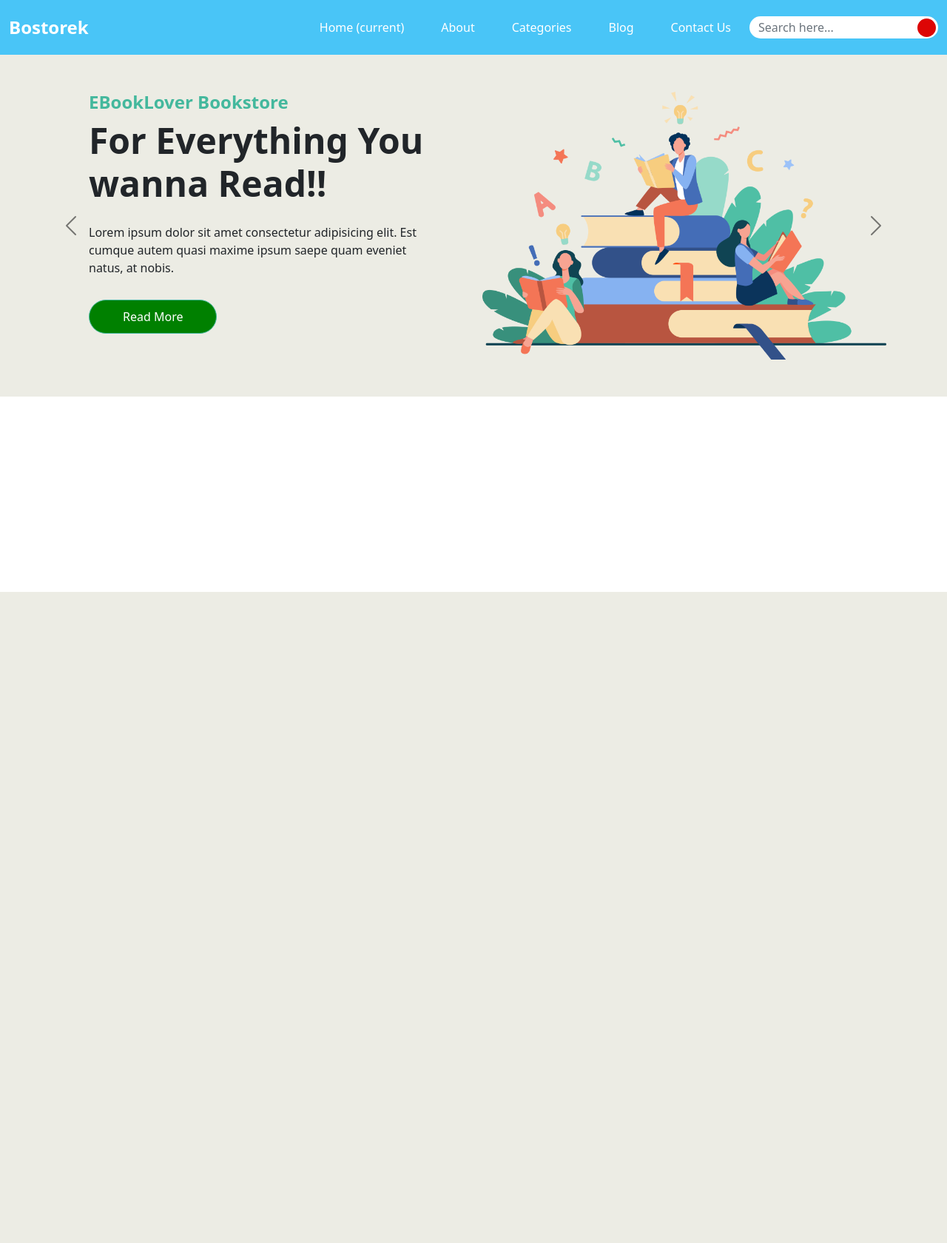
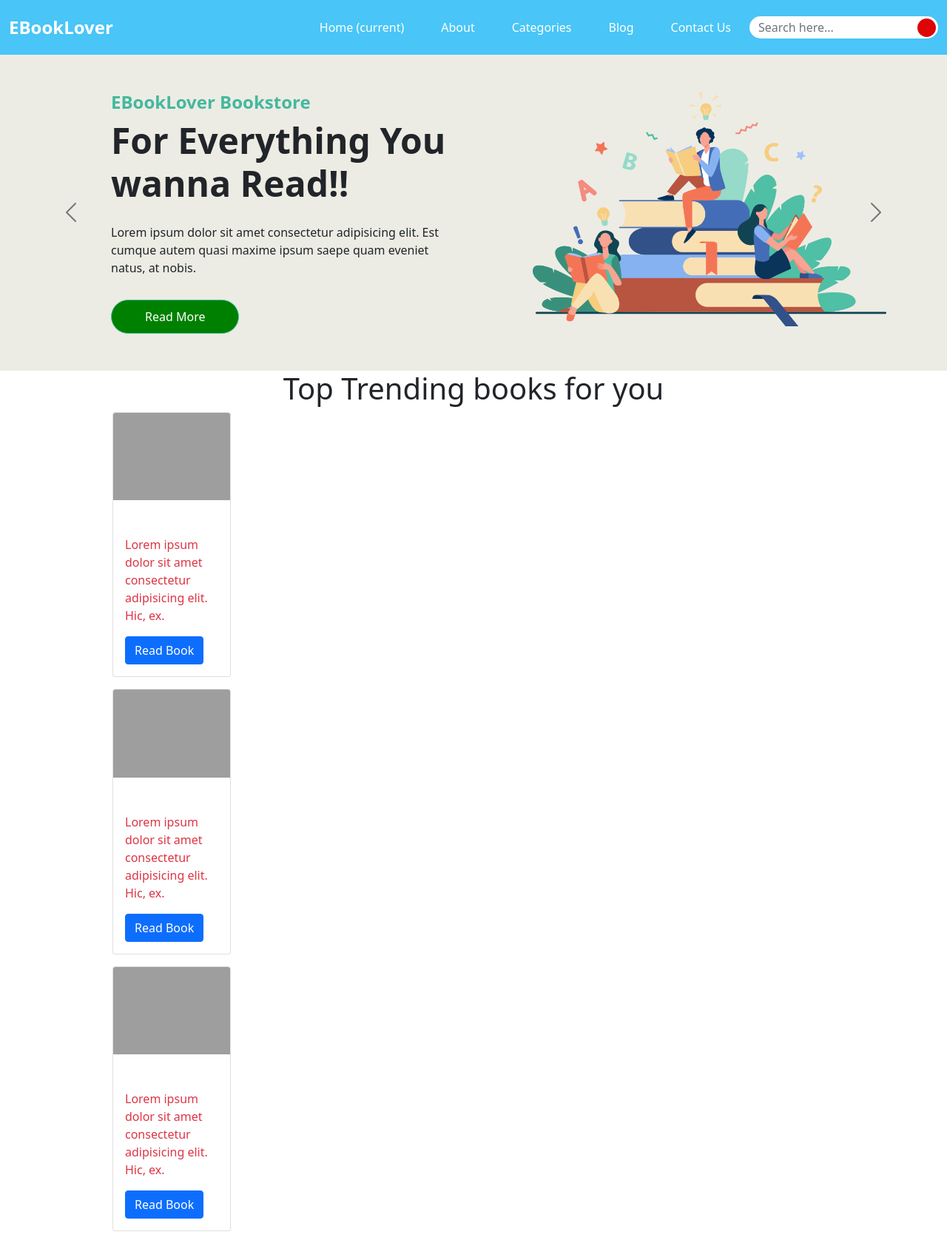
Before and after one commit to codes71/simple-bookstore, a PHP site: page / in a window 1280 px wide. Shown: the whole page at 74% size. Before the commit the page ends 800 px from the top, so only its background shows below. Run offline with PHP 8.4, Linux system fonts and the light colour scheme; grey boxes are pictures that could not be loaded.

Commit message:
making top trending section

```diff
--- a/index.html
+++ b/index.html
@@ -12,10 +12,10 @@
     <div class="top">
         <header class="header_section">
             <div class="container-fluid">
-              <nav class="navbar navbar-expand-lg custom_nav-container ">
+              <nav class="navbar navbar-expand-lg custom_nav-container navbar-static-top">
                 <a class="navbar-brand" href="index.html">
                   <span>
-                    Bostorek
+                    EBookLover
                   </span>
                 </a>
                 <button class="navbar-toggler" type="button" data-bs-toggle="collapse" data-bs-target="#navbarSupportedContent" aria-controls="navbarSupportedContent" aria-expanded="false" aria-label="Toggle navigation">
@@ -57,14 +57,14 @@
                     <div class="carousel-item active">
                       <div class="container">
                         <div class="row">
-                          <div class="col-md-6 detailBox">
+                          <div class="col-sm detailBox">
                             <h4>EBookLover Bookstore</h4>
                             <h1>For Everything You wanna Read!!</h1>
                               <p class="my-3">
                                 Lorem ipsum dolor sit amet consectetur adipisicing elit. Est cumque autem quasi maxime ipsum saepe quam eveniet natus, at nobis.
                               </p> <a href="#">Read More</a>
                           </div>
-                          <div class="col-md-6">
+                          <div class="col-sm">
                             <img src="./images/slider-img.png" width="100%">
                           </div>
                         </div>
@@ -73,14 +73,14 @@
                     <div class="carousel-item">
                       <div class="container">
                         <div class="row">
-                          <div class="col-md-6 detailBox">
+                          <div class="col-sm detailBox">
                             <h4>EBookLover Bookstore</h4>
                             <h1>For Everything You wanna Read!!</h1>
                               <p class="my-3">
                                 Lorem ipsum dolor sit amet consectetur adipisicing elit. Est cumque autem quasi maxime ipsum saepe quam eveniet natus, at nobis.
                               </p> <a href="#">Read More</a>
                           </div>
-                          <div class="col-md-6">
+                          <div class="col-sm">
                             <img src="./images/slider-img.png" width="100%">
                           </div>
                         </div>
@@ -89,14 +89,14 @@
                     <div class="carousel-item">
                       <div class="container">
                         <div class="row">
-                          <div class="col-md-6 detailBox">
+                          <div class="col-sm detailBox">
                             <h4>EBookLover Bookstore</h4>
                             <h1>For Everything You wanna Read!!</h1>
                               <p class="my-3">
                                 Lorem ipsum dolor sit amet consectetur adipisicing elit. Est cumque autem quasi maxime ipsum saepe quam eveniet natus, at nobis.
                               </p> <a href="#">Read More</a>
                           </div>
-                          <div class="col-md-6">
+                          <div class="col-sm">
                             <img src="./images/slider-img.png" width="100%">
                           </div>
                         </div>
@@ -113,7 +113,45 @@
                 </button>
             </div>
         </section>
+        <section class="topPart">
+          <div class="container">
+            <h1 class="text-center">Top Trending books for you</h1>
+            <div class="row">
+              <div class="bookCard">
+                <div class="card text-white mb-3" style="width: 10rem;">
+                  <img src="./Images/Book 2.jpg" class="card-img-top" alt="...">
+                  <div class="card-body" style="background: transparent;">
+                  <h5 class="card-title">Book Name</h5>
+                  <p class="card-text text-danger">Lorem ipsum dolor sit amet consectetur adipisicing elit. Hic, ex.</p>
+                  <a href="#" class="btn btn-primary">Read Book</a>
+                  </div>
+                </div>
+              </div>
+              <div class="bookCard">
+                <div class="card text-white mb-3" style="width: 10rem;">
+                  <img src="./Images/Book 1.jpg" class="card-img-top" alt="...">
+                  <div class="card-body" style="background: transparent;">
+                  <h5 class="card-title">Book Name</h5>
+                  <p class="card-text text-danger">Lorem ipsum dolor sit amet consectetur adipisicing elit. Hic, ex.</p>
+                  <a href="#" class="btn btn-primary">Read Book</a>
+                  </div>
+                </div>
+              </div>
+              <div class="bookCard">
+                <div class="card text-white mb-3" style="width: 10rem;">
+                  <img src="./Images/Book 3.jpg" class="card-img-top" alt="...">
+                  <div class="card-body" style="background: transparent;">
+                  <h5 class="card-title">Book Name</h5>
+                  <p class="card-text text-danger">Lorem ipsum dolor sit amet consectetur adipisicing elit. Hic, ex.</p>
+                  <a href="#" class="btn btn-primary">Read Book</a>
+                  </div>
+                </div>
+              </div>
 
+
+            </div>
+          </div>
+        </section>
     </div>
 
 
--- a/styles/styles.css
+++ b/styles/styles.css
@@ -157,7 +157,7 @@ a{
     background-color: rgb(236, 236, 228);
   }
   .slider-part .detailBox{
-    padding: 0 50px;
+    padding: 0 80px;
     }
   .slider-part .detailBox h1{
     font-weight: bold;
@@ -184,3 +184,13 @@ a{
     color: #44b89d;
     font-weight: bold;
   }
+  /* Top Trending Part */
+
+  .topPart{
+    max-width: 1000px;
+    width: 80%;
+    margin: 0 auto;
+  }
+  .topPart .bookCard{
+    display: inline;
+  }
```
